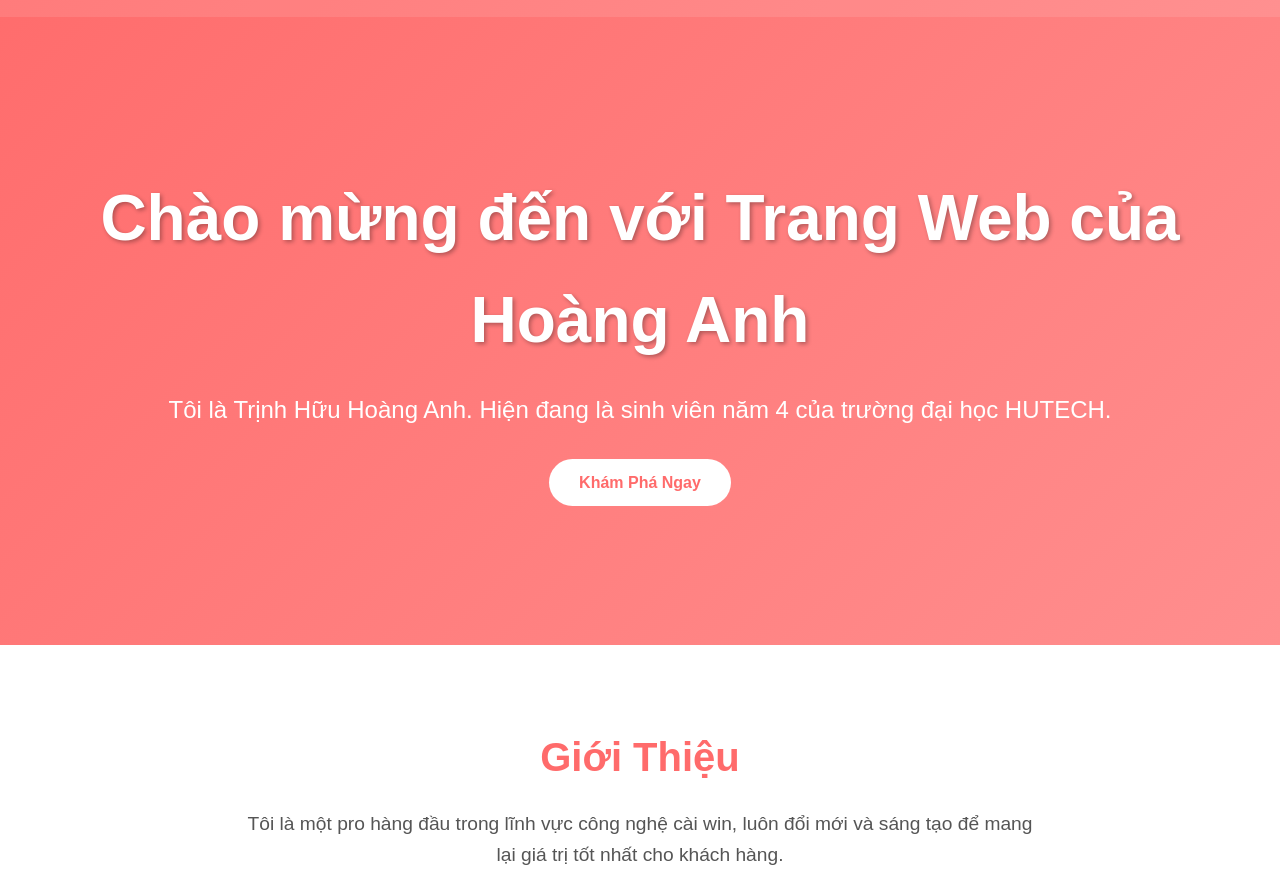
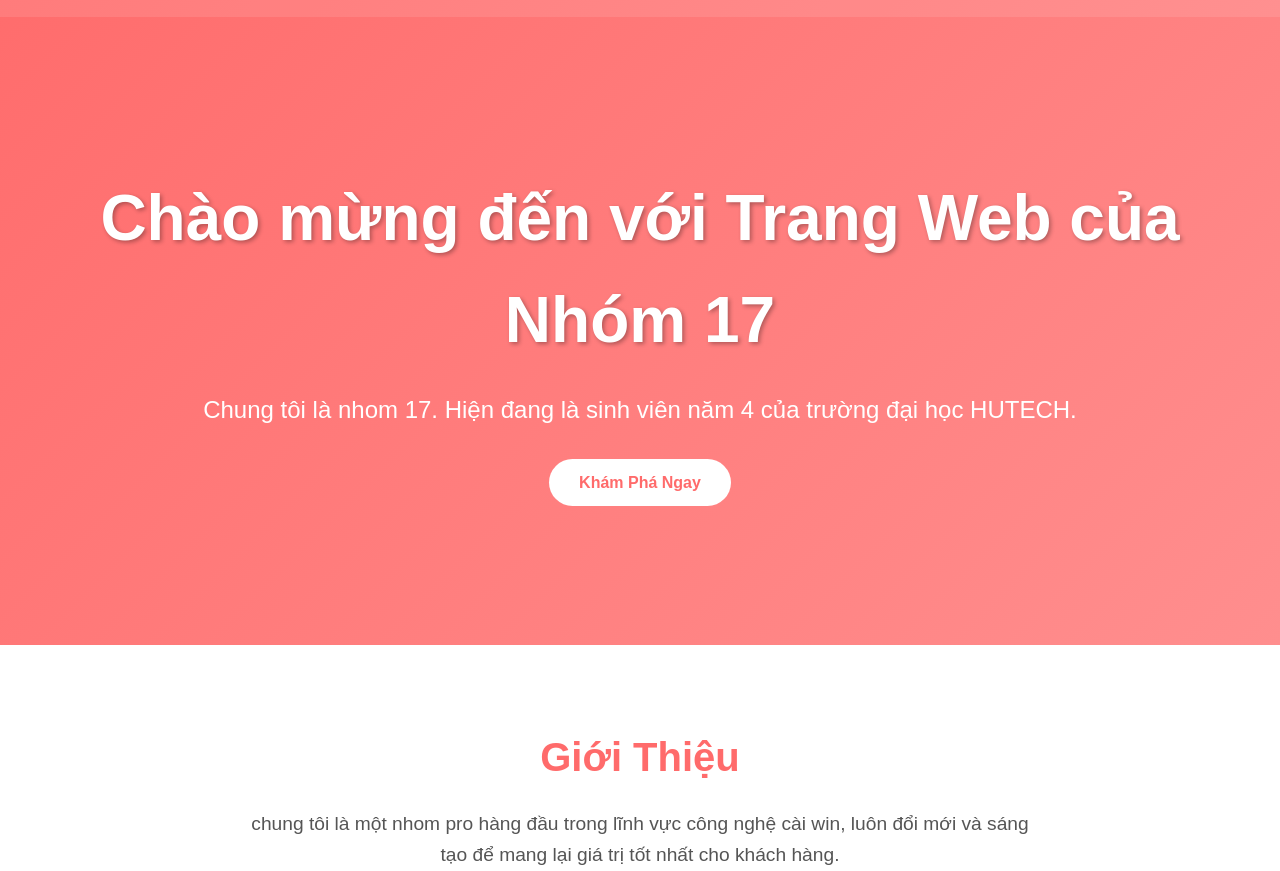
Before and after one commit to Yeder1/Nhom17_21B3, a plain HTML site: page index.html in a window 1280 px wide. Shown: the part 81-952 px from the top of the page. Drawn offline with Linux system fonts and the light colour scheme.

Commit message:
Sua noi dung gioi thieu

```diff
--- a/index.html
+++ b/index.html
@@ -25,8 +25,9 @@
         </div>
         <div class="header-hero">
             <div class="container">
-                <h1>Chào mừng đến với Trang Web của Hoàng Anh</h1>
-                <p>Tôi là Trịnh Hữu Hoàng Anh. Hiện đang là sinh viên năm 4 của trường đại học HUTECH.</p>
+                <h1>Chào mừng đến với Trang Web của Nhóm 17</h1>
+                <p>Chung tôi là nhom 17. Hiện đang là sinh viên năm 4 của trường đại học HUTECH.</p>
+
                 <a href="#services" class="btn">Khám Phá Ngay</a>
         </div>
     </header>
@@ -34,7 +35,7 @@
     <section id="about" class="about">
         <div class="container">
             <h2>Giới Thiệu</h2>
-            <p>Tôi là một pro hàng đầu trong lĩnh vực công nghệ cài win, luôn đổi mới và sáng tạo để mang lại giá trị tốt nhất cho khách hàng.</p>
+            <p>chung tôi là một nhom pro hàng đầu trong lĩnh vực công nghệ cài win, luôn đổi mới và sáng tạo để mang lại giá trị tốt nhất cho khách hàng.</p>
         </div>
     </section>
 
```
